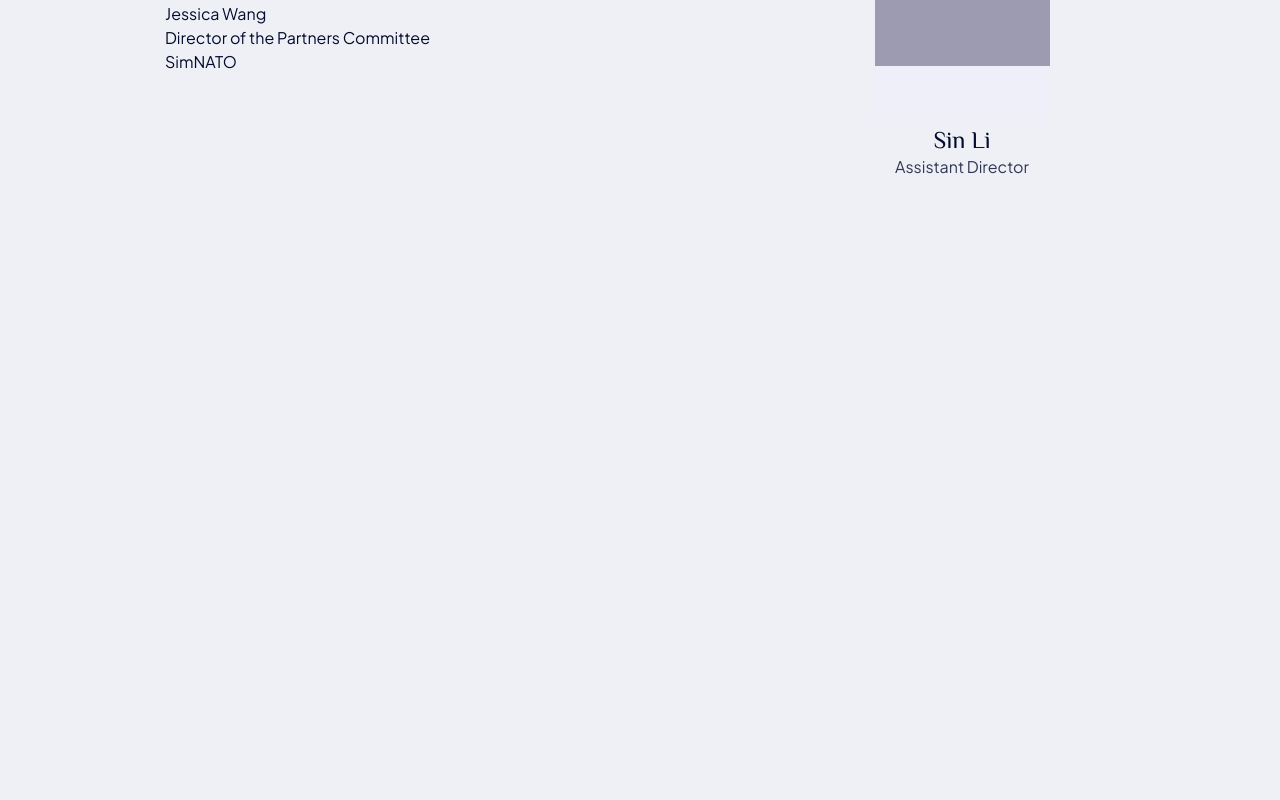
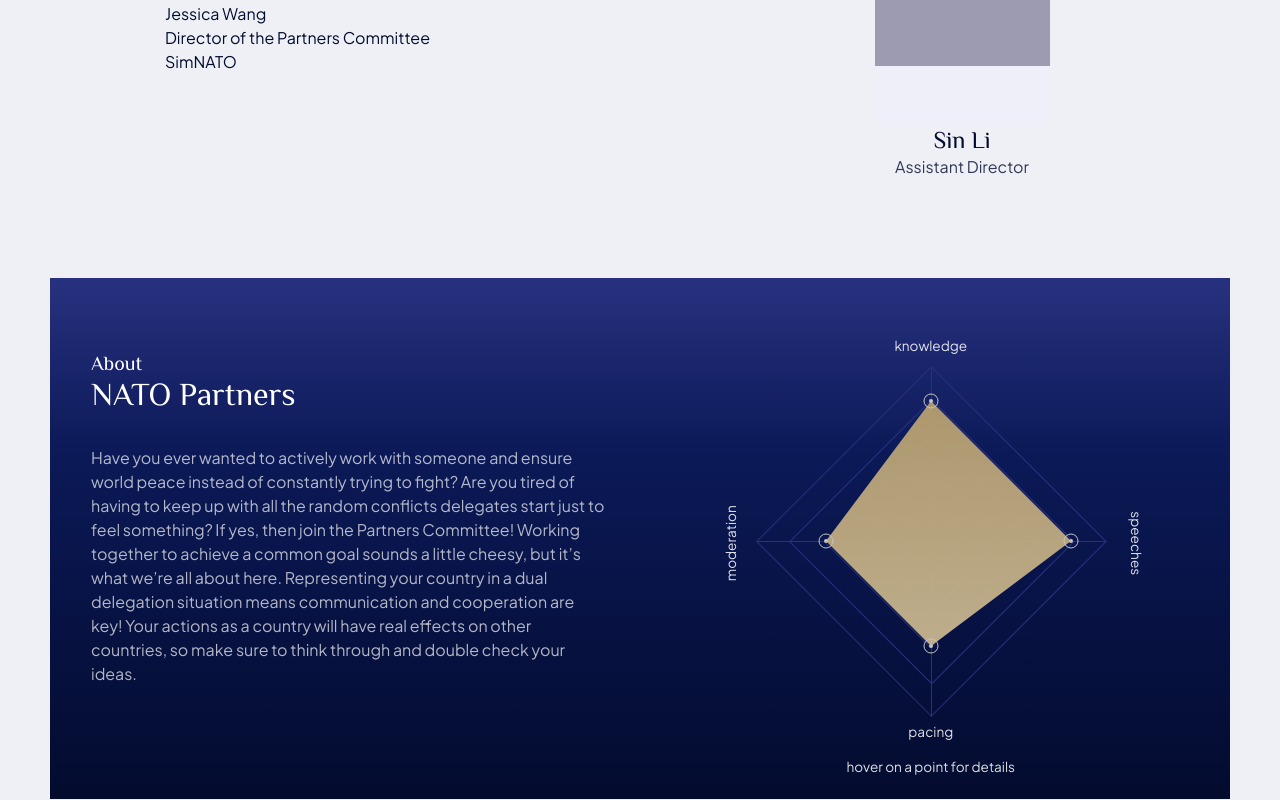
Before and after one commit to oklex/simnato-site, a Next.js app: page /committees/partners in a window 1280 px wide. Shown: the part 754-1554 px from the top of the page. Before the commit the page ends 952 px from the top, so only its background shows below. Built offline with nearby package versions, Linux system fonts and the light colour scheme; grey boxes are pictures that could not be loaded.

Commit message:
added stats for nato partners

```diff
--- a/src/pages/committees/partners.tsx
+++ b/src/pages/committees/partners.tsx
@@ -1,25 +1,34 @@
-import { ReactElement } from "react";
-import styled from "styled-components";
+import { ReactElement } from 'react';
+import styled from 'styled-components';
 
-import { ViewPortSection } from "@components/ViewPortSection";
+import { ViewPortSection } from '@components/ViewPortSection';
 import {
 	Container,
 	Div,
+	GridSection,
 	Header,
 	NarrowContainer,
 	Spacer,
 	StyledText,
 	Text,
-} from "@ui-library";
-import { Portrait } from "@components/Portrait";
-import { BREAKPOINTS } from "@src/theme";
-import StarMarker from "@assets/starMarkers";
+} from '@ui-library';
+import { Portrait } from '@components/Portrait';
+import { BREAKPOINTS } from '@src/theme';
+import StarMarker from '@assets/starMarkers';
+import { CommitteeStatsTypes, StatsChart } from '@components/StatsChart';
+
+const COMMITTEE_STATS: CommitteeStatsTypes = {
+	knowledge: 4,
+	speeches: 4,
+	pacing: 3,
+	moderation: 3,
+};
 
 export const PartnersPage = (): ReactElement => {
 	return (
 		<div>
 			<NarrowContainer>
-        <Spacer height={"15vh"} />
+				<Spacer height={'15vh'} />
 				<Div flex justifyContent="center">
 					<StarMarker type="gold" />
 				</Div>
@@ -55,7 +64,7 @@ export const PartnersPage = (): ReactElement => {
 							I hope that SimNATO Partners can provide you a fun, interesting,
 							and new MUN experience and if you have any questions, comments, or
 							concerns please do not hesitate to reach out to me through my
-              email [something@something.com].{" "}
+							email [something@something.com].{' '}
 						</Text>
 
 						<Text mode="dark">
@@ -84,6 +93,37 @@ export const PartnersPage = (): ReactElement => {
 					</Div>
 				</LetterGrid>
 			</NarrowContainer>
+			<Spacer />
+			<Container>
+				<ViewPortSection id="committee-info">
+					<Spacer />
+					<GridSection columns={2} gap="15px">
+						<Div padding="25px">
+							<Header level={6}>About</Header>
+							<Header level={3}>NATO Partners</Header>
+							<Spacer />
+							<Spacer />
+							<Text>
+								<StyledText subtle>
+									Have you ever wanted to actively work with someone and ensure
+									world peace instead of constantly trying to fight? Are you
+									tired of having to keep up with all the random conflicts
+									delegates start just to feel something? If yes, then join the
+									Partners Committee! Working together to achieve a common goal
+									sounds a little cheesy, but it’s what we’re all about here.
+									Representing your country in a dual delegation situation means
+									communication and cooperation are key! Your actions as a
+									country will have real effects on other countries, so make
+									sure to think through and double check your ideas.
+								</StyledText>
+							</Text>
+						</Div>
+						<Div padding="15px 0px 0px">
+							<StatsChart committeeStats={COMMITTEE_STATS} />
+						</Div>
+					</GridSection>
+				</ViewPortSection>
+			</Container>
 		</div>
 	);
 };
```
Lines whose indentation alone changed are shown as unchanged.
